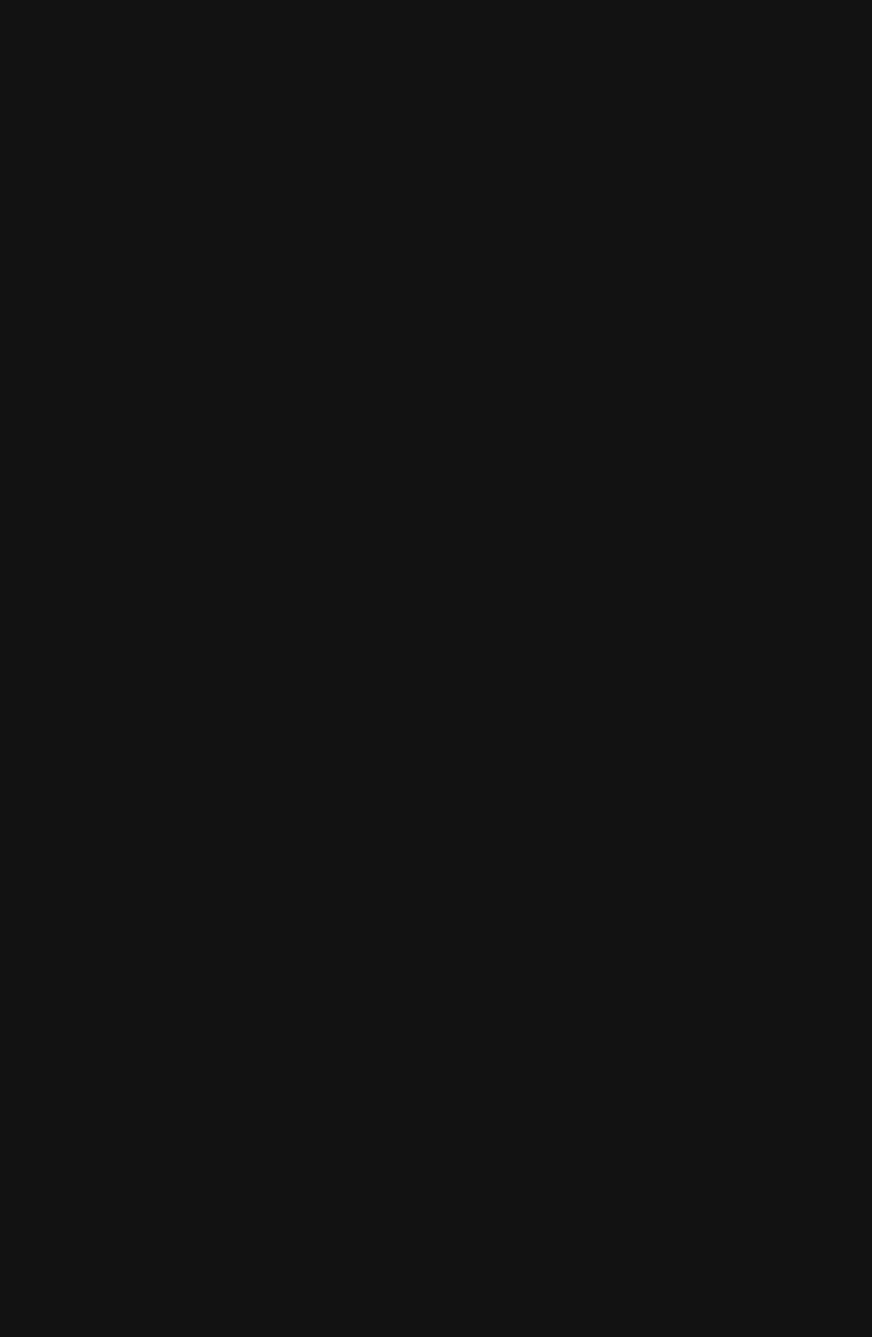
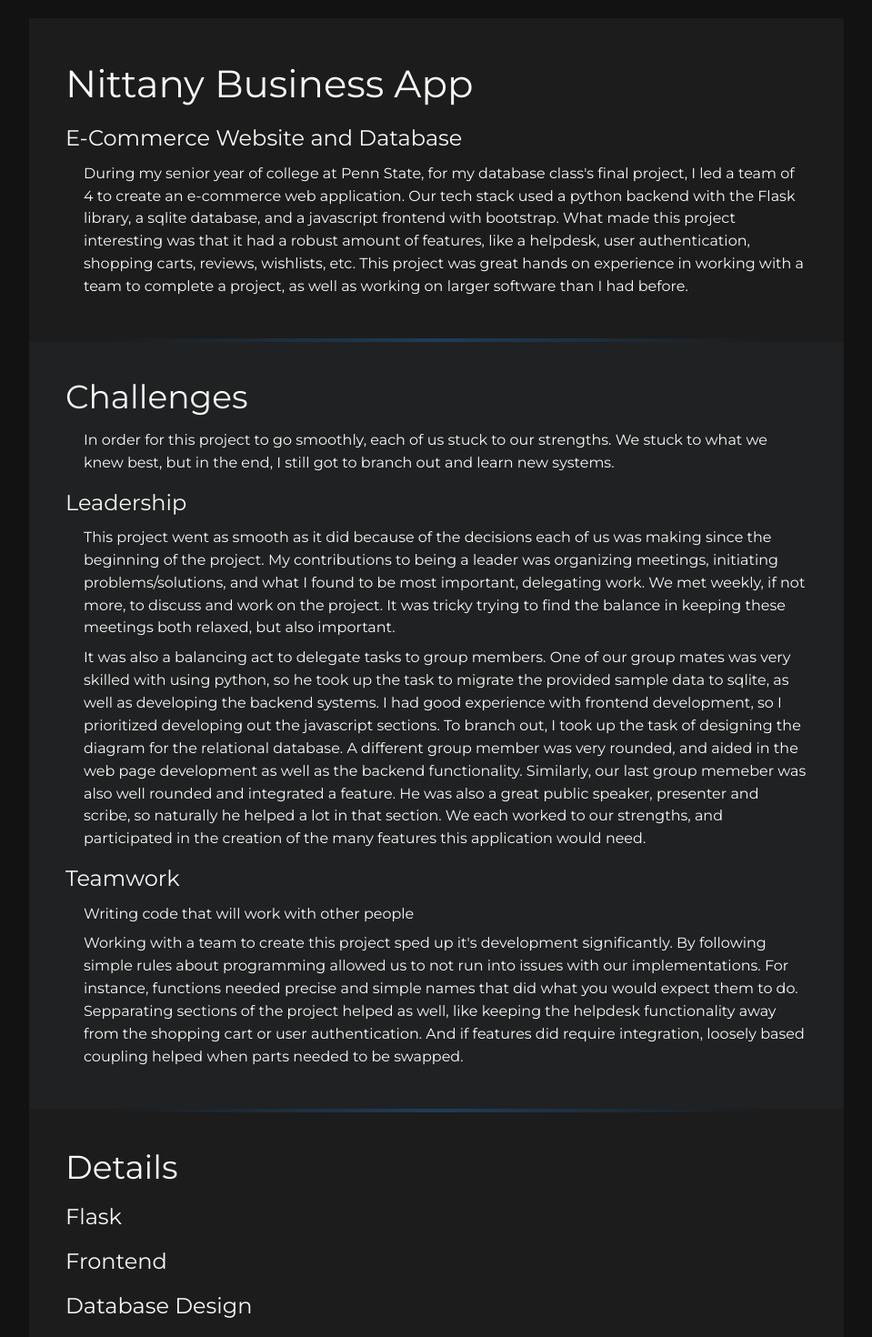
Before and after one commit to ehouse3/ehouse3.github.io, a Next.js app: page /projects/nittany-business in a window 1280 px wide. Shown: the part 160-1630 px from the top of the page at 91% size, without its empty margins (160-1119 px from the left). Before the commit the page ends 800 px from the top, so only its background shows below. Built offline with nearby package versions, Linux system fonts and the light colour scheme; some icons are missing.

Commit message:
Update page.tsx

```diff
--- a/app/projects/nittany-business/page.tsx
+++ b/app/projects/nittany-business/page.tsx
@@ -1,3 +1,84 @@
+import { Section, SubSection } from "@/components/components";
+
 export default function nittanyBusiness() {
-  return <div></div>;
+  return (
+    <div>
+      <Section>
+        <h1 className="mb-2">Nittany Business App</h1>
+        <SubSection title="E-Commerce Website and Database">
+          <p>
+            During my senior year of college at Penn State, for my database
+            class&apos;s final project, I led a team of 4 to create an
+            e-commerce web application. Our tech stack used a python backend
+            with the Flask library, a sqlite database, and a javascript frontend
+            with bootstrap. What made this project interesting was that it had a
+            robust amount of features, like a helpdesk, user authentication,
+            shopping carts, reviews, wishlists, etc. This project was great
+            hands on experience in working with a team to complete a project, as
+            well as working on larger software than I had before.
+          </p>
+        </SubSection>
+      </Section>
+
+      <Section alternate title="Challenges">
+        <SubSection>
+          <p>
+            In order for this project to go smoothly, each of us stuck to our
+            strengths. We stuck to what we knew best, but in the end, I still
+            got to branch out and learn new systems.
+          </p>
+        </SubSection>
+
+        <SubSection title="Leadership">
+          <p>
+            This project went as smooth as it did because of the decisions each
+            of us was making since the beginning of the project. My
+            contributions to being a leader was organizing meetings, initiating
+            problems/solutions, and what I found to be most important,
+            delegating work. We met weekly, if not more, to discuss and work on
+            the project. It was tricky trying to find the balance in keeping
+            these meetings both relaxed, but also important.
+          </p>
+          <p>
+            It was also a balancing act to delegate tasks to group members. One
+            of our group mates was very skilled with using python, so he took up
+            the task to migrate the provided sample data to sqlite, as well as
+            developing the backend systems. I had good experience with frontend
+            development, so I prioritized developing out the javascript
+            sections. To branch out, I took up the task of designing the diagram
+            for the relational database. A different group member was very
+            rounded, and aided in the web page development as well as the
+            backend functionality. Similarly, our last group memeber was also
+            well rounded and integrated a feature. He was also a great public
+            speaker, presenter and scribe, so naturally he helped a lot in that
+            section. We each worked to our strengths, and participated in the
+            creation of the many features this application would need.
+          </p>
+        </SubSection>
+
+        <SubSection title="Teamwork">
+          <p>Writing code that will work with other people</p>
+          <p>
+            Working with a team to create this project sped up it&apos;s
+            development significantly. By following simple rules about
+            programming allowed us to not run into issues with our
+            implementations. For instance, functions needed precise and simple
+            names that did what you would expect them to do. Sepparating
+            sections of the project helped as well, like keeping the helpdesk
+            functionality away from the shopping cart or user authentication.
+            And if features did require integration, loosely based coupling
+            helped when parts needed to be swapped.
+          </p>
+        </SubSection>
+      </Section>
+
+      <Section title="Details">
+        <SubSection title="Flask"></SubSection>
+
+        <SubSection title="Frontend"></SubSection>
+
+        <SubSection title="Database Design"></SubSection>
+      </Section>
+    </div>
+  );
 }
```
